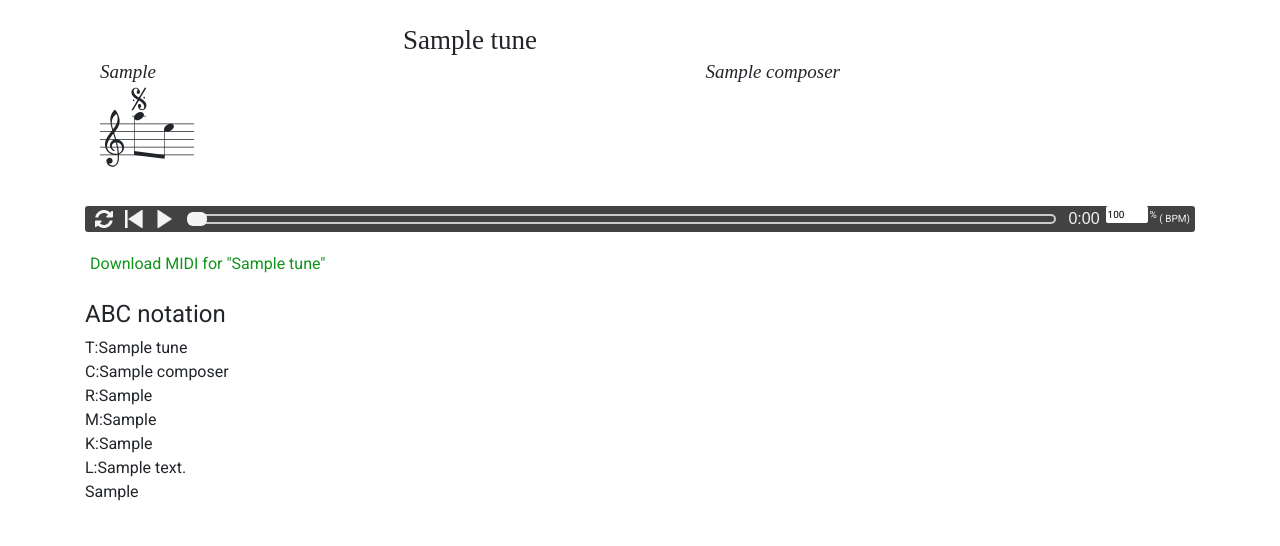
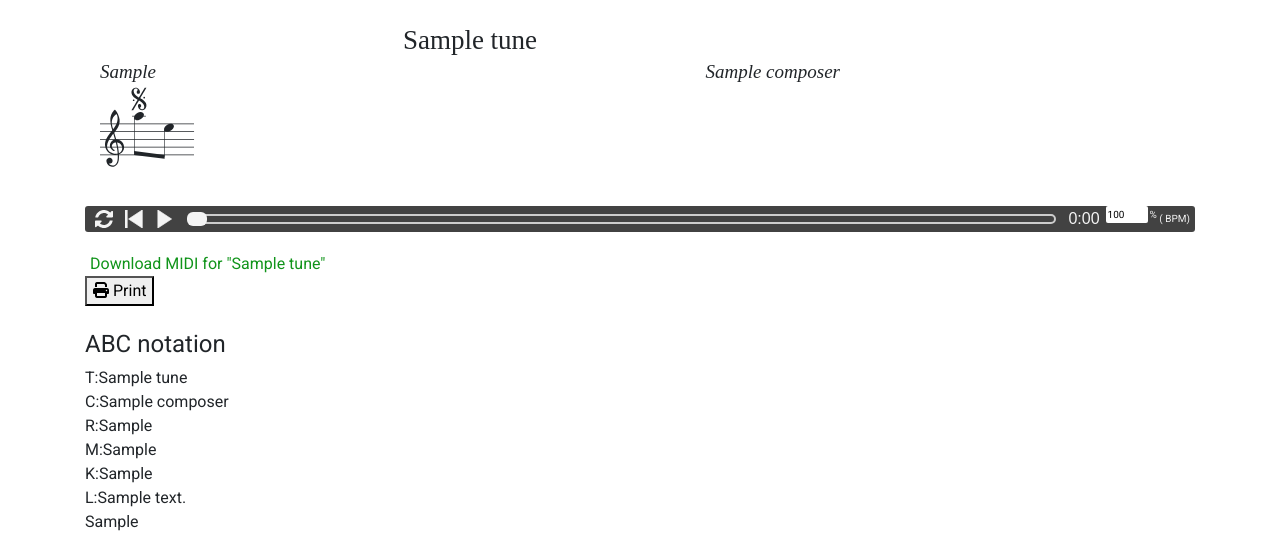
Before and after one commit to claytoncook12/ClaytonCookWebsite, a Django app: page /tunes/1/ in a window 1280 px wide. Shown: the part 207-753 px from the top of the page. Run offline with Django 3.2, Linux system fonts and the light colour scheme; tables that the repository leaves empty hold one stand-in row (Sample ...); some libraries are stand-ins or nearby versions.

Commit message:
add print button (not working exactly right yet)

```diff
--- a/DjangoApp/templates/tunes/detail.html
+++ b/DjangoApp/templates/tunes/detail.html
@@ -54,11 +54,18 @@
         <div id="paper"></div>
         <div id="audio"></div>
         <div class="midi">MIDI</div>
+        <section class="output">
+            <nav>
+                <button onclick="window.print()"><i class="fa fa-print" aria-hidden="true"></i> Print</button>
+            </nav>
+        </section>
+
 
         <!-- Load Script to Update
              id="paper"
              id="audio"
              class="midi"
+             class="output"
         -->
         {% include "tunes/subtemplates/render_abc_audio_midi.html" with abc_text=abc.abc_full_default_bpm %}
 
```
